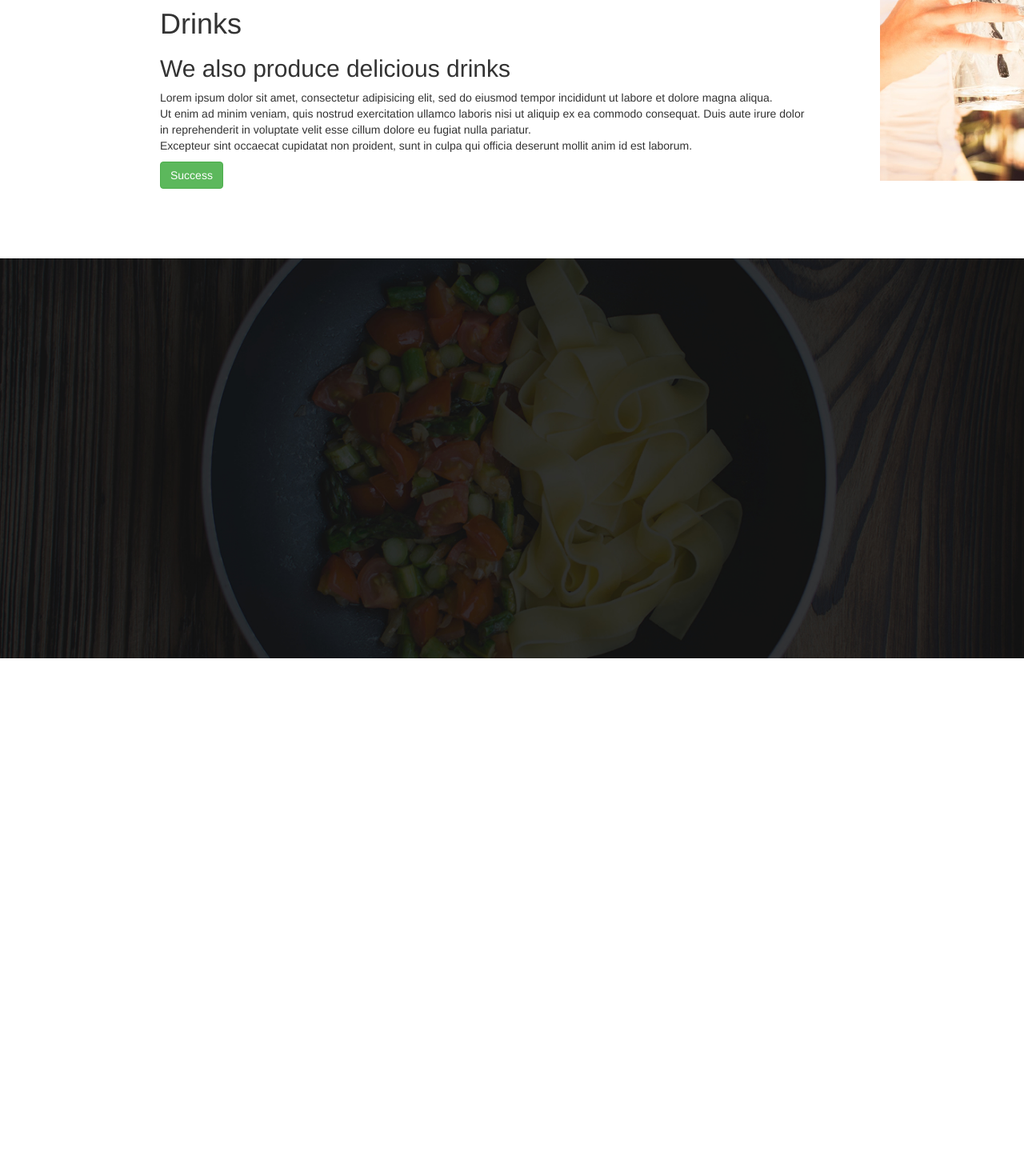
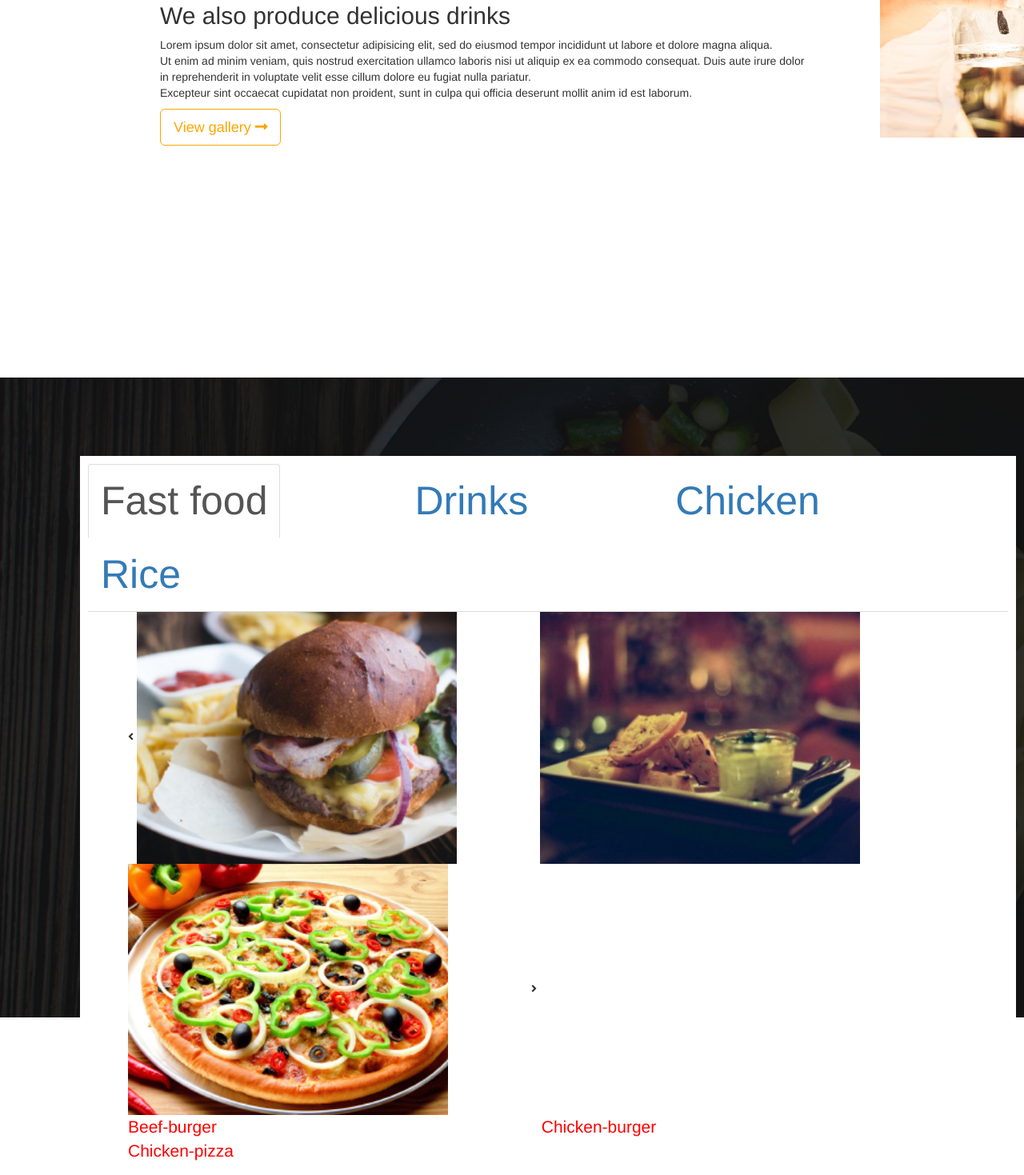
Before and after one commit to ahmo10/anita-s-hotel, a plain HTML site: page index.html in a window 1280 px wide. Shown: the part 2127-3596 px from the top of the page at 80% size. Before the commit the page ends 2950 px from the top, so only its background shows below. Drawn offline with nearby package versions, Linux system fonts and the light colour scheme.

Commit message:
added images to burger section

```diff
--- a/css/index.css
+++ b/css/index.css
@@ -1,6 +1,4 @@
 body{
-  margin: 0px;
-  padding: 0px;
   max-width: 100%;
   overflow-y: scroll;
   overflow-x: hidden;
@@ -79,7 +77,7 @@ h1 span{
   color: white;
 }
 .wholeBoxModel{
-  height: 1200px;
+  height: 1000px;
   position: relative;
   top: 200px;
   left: 200px;
@@ -95,8 +93,44 @@ h1 span{
   left: 900px;
   width: 950px;
 }
-.burgurSection{
-  height: 500px;
+.boxModel2{
+  position: relative;
+  left: 200px;
+  top: -200px;
+}
+.jumbotron{
+  height: 800px;
+  position: relative;
+  top: -300px;
   background-image: url("../img/backgrounds/foodsBg.jpg");
   background-size: cover;
 }
+.btn-primary {
+  background-color: #fff;
+  color:orange;
+  border:1px solid orange;
+}
+.contraption{
+  margin-top: 50px;
+  margin-left: 100px;
+  margin-right: 10px;
+  padding: 10px;
+  background-color: white;
+}
+.contraption ul li{
+  font-size: 50px;
+  margin-right: 150px;
+
+}
+span img{
+  width: 400px;
+  margin-right: 100px;
+}
+#fastfood{
+  margin-left: 50px;
+  margin-bottom: 100px;
+}
+#fastfood p{
+  word-spacing:400px;
+  color: red;
+}
--- a/index.html
+++ b/index.html
@@ -5,6 +5,8 @@
     <!-- Latest compiled and minified CSS -->
   <link rel="stylesheet" href="https://maxcdn.bootstrapcdn.com/bootstrap/3.3.7/css/bootstrap.min.css"
    integrity="sha384-BVYiiSIFeK1dGmJRAkycuHAHRg32OmUcww7on3RYdg4Va+PmSTsz/K68vbdEjh4u" crossorigin="anonymous">
+   <link rel="stylesheet" href="https://use.fontawesome.com/releases/v5.1.0/css/all.css"
+   integrity="sha384-lKuwvrZot6UHsBSfcMvOkWwlCMgc0TaWr+30HWe3a4ltaBwTZhyTEggF5tJv8tbt" crossorigin="anonymous">
     <link href="css/index.css" rel="stylesheet" type="text/css">
 
   </head>
@@ -32,19 +34,19 @@
         </div>
       </div>
 <div class="effectBreakfast">
-      <div class="col-md-3 happyHour">
+      <div class="col-md-4 happyHour">
         <img src="img/foodtop/breakfast.jpg">
         <h1>breakfast</h1>
       </div>
     </div>
     <div class="effectLunch">
-    <div  class="col-md-3 happyHour">
+    <div  class="col-md-4 happyHour">
       <img src="img/foodtop/lunch.jpg">
         <h1>Lunch</h1>
   </div>
 </div>
 <div class="effectDinner">
-  <div class="col-md-3 happyHour">
+  <div class="col-md-4 happyHour">
     <img src="img/foodtop/dinner.jpg">
       <h1>Dinner</h1>
   </div>
@@ -66,6 +68,7 @@
       </div>
     </div>
   </div>
+  </div>
 </div>
 
 
@@ -76,7 +79,8 @@
      Ut enim ad minim veniam, quis nostrud exercitation ullamco laboris nisi ut aliquip ex ea commodo consequat. Duis aute irure dolor</br>
      in reprehenderit in voluptate velit esse cillum dolore eu fugiat nulla pariatur.</br>
      Excepteur sint occaecat cupidatat non proident, sunt in culpa qui officia deserunt mollit anim id est laborum.</p>
-     <button type="button" class="btn btn-success">Success</button>
+       <button type="button" class="btn btn-primary btn-lg">View gallery
+       <i class="fas fa-long-arrow-alt-right"></i></button>
   </div>
 </div>
 
@@ -89,7 +93,9 @@
      Ut enim ad minim veniam, quis nostrud exercitation ullamco laboris nisi ut aliquip ex ea commodo consequat. Duis aute irure dolor</br>
      in reprehenderit in voluptate velit esse cillum dolore eu fugiat nulla pariatur.</br>
      Excepteur sint occaecat cupidatat non proident, sunt in culpa qui officia deserunt mollit anim id est laborum.</p>
-     <button type="button" class="btn btn-success">Success</button>
+       <button type="button" class="btn btn-primary btn-lg">View gallery
+         <i class="fas fa-long-arrow-alt-right"></i>
+       </button>
   </div>
 
   <div class="sBoxModelImg">
@@ -104,9 +110,29 @@
 </div>
 </div>
 </div>
+<div class="jumbotron ">
+  <div class="container-fluid contraption" >
+  <ul class="nav nav-tabs">
+  <li class="active"><a href="fastfood">Fast food</a></li>
+  <li><a href="#">Drinks</a></li>
+  <li><a href="#">Chicken</a></li>
+  <li><a href="#">Rice</a></li>
+</ul>
+<div class="tab-content">
+  <div class="tab pane active" id="fastfood">
+    <i class="fas fa-angle-left"></i>
+    <span><img src="img/fastfood/beefBurger.jpg"></span>
+    <span><img src="img/fastfood/chickenBurger.jpg"></span>
+    <span><img src="img/fastfood/chickenPizza.jpg"></span>
+    <i class="fas fa-angle-right"></i>
+    <p>Beef-burger Chicken-burger Chicken-pizza</p>
 
-<div class="burgurSection">
+  </div>
+  <div class="tab pane"></div>
+  <div class="tab pane"></div>
+  <div class="tab pane"></div>
 </div>
-
+</div>
+</div>
   </body>
 </html>
```
